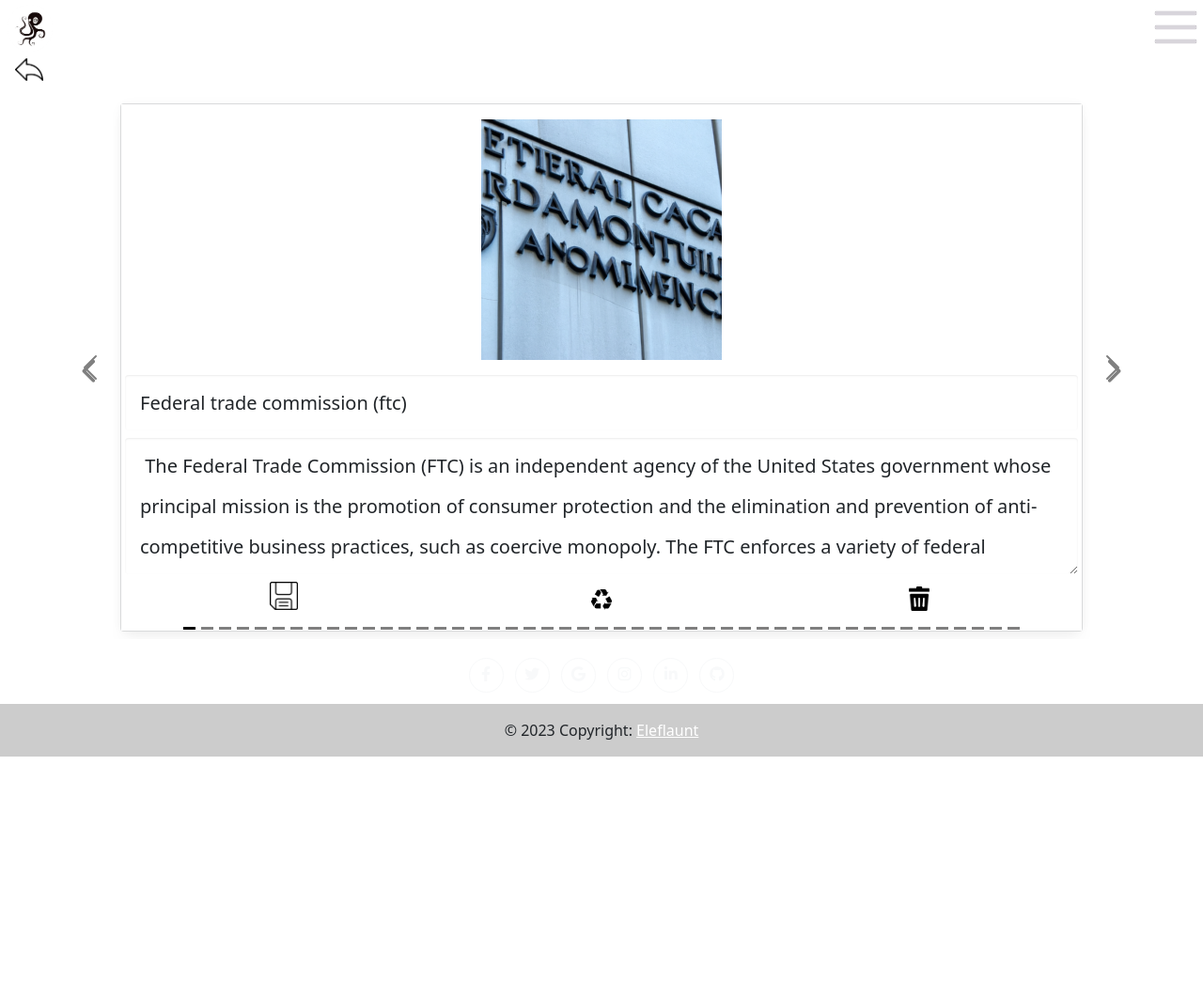
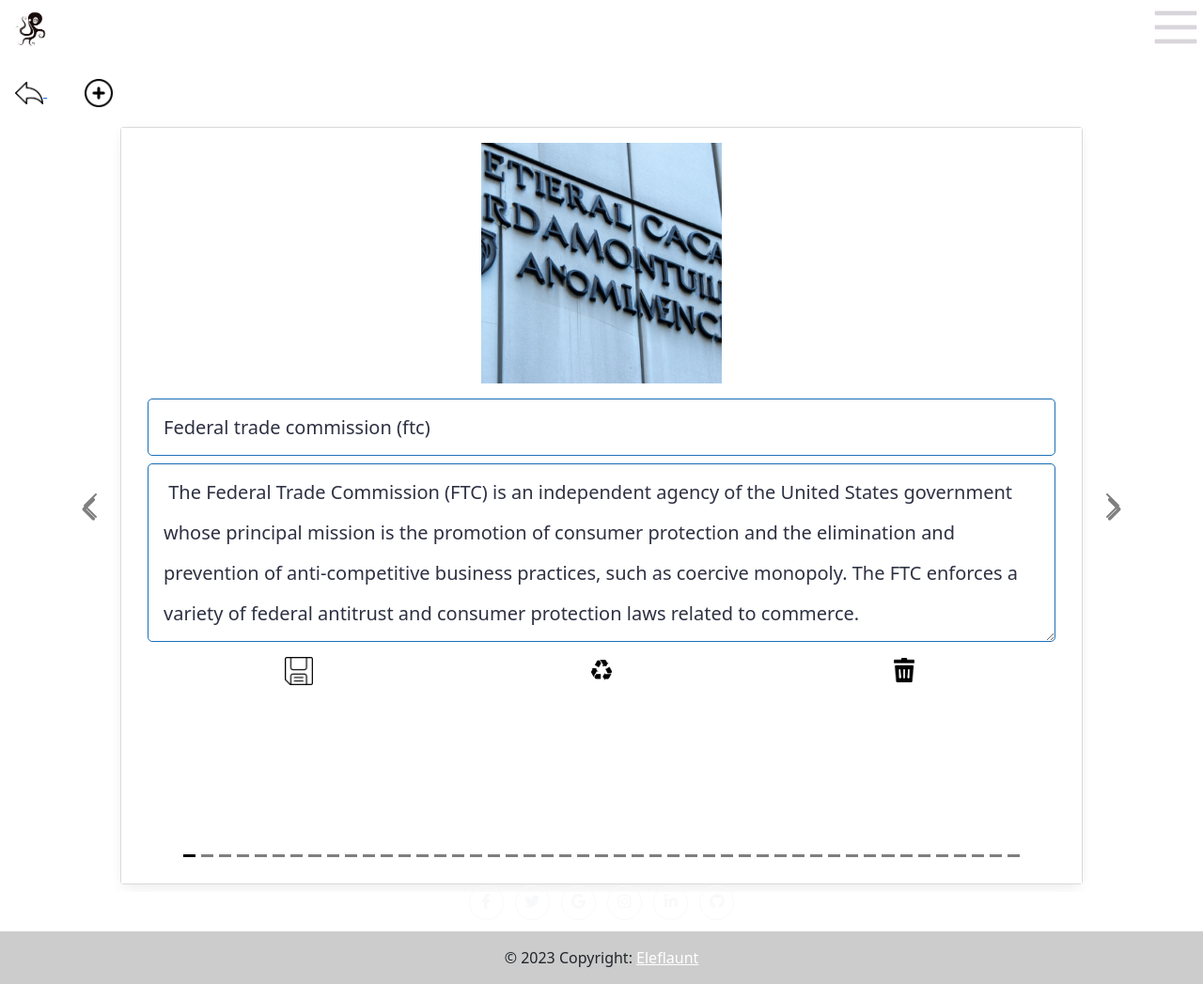
Before and after one commit to Entername1983/Cephadex, a Flask app: page /carousel/4 in a window 1280 px wide. Shown: the whole page at 94% size. Before the commit the page ends 805 px from the top, so only its background shows below. Run offline with Flask 3, Linux system fonts and the light colour scheme; a user stored in the database is signed in; some libraries are stand-ins or nearby versions.

Commit message:
working on adding cards functionality

```diff
--- a/app.py
+++ b/app.py
@@ -876,11 +876,13 @@ def carousel(deck_id):
 
     deck = Deck.query.filter_by(id=deck_id, user_id=current_user.id).first()
     cards = Card.query.filter(Card.decks.any(id=deck_id)).order_by(Card.id.desc()).all()
-    if request.method == 'POST':
-        print("entered post request")
+
+    if request.method == 'POST' and 'term' in request.form:
+        print("entered post request3")
         term = request.form['term'] ## new term for card
         content = request.form['content'] ## new content for card
         id = request.form['id'] ## id of card to be edited
+        print(id)
         card = Card.query.filter_by(id=id).first()
         if term != "":
             card.term = term
@@ -888,7 +890,46 @@ def carousel(deck_id):
             card.content = content
         db.session.commit()
 
+    if request.method == 'POST' and 'new_term' in request.form:
+        print("entered post request for adding new card")
+        term = request.form['new_term']
+        content = request.form['new_content']
+        boc_2 = request.form['new_boc_2']
+        boc_3 = request.form['new_boc_3']
+        boc_4 = request.form['new_boc_4']
+        category = request.form['new_category']
+        time_created = datetime.now()
+        entry = Card(term=term, content=content, boc_2=boc_2, boc_3=boc_3, boc_4=boc_4, category=category, time_created=time_created)
+        deck.cards.append(entry)
+        db.session.commit()
+
+
 
     return render_template("carousel.html", title="Carousel", deck=deck, cards=cards)
+
+@app.route("/add_new_card/<int:deck_id>", methods = ["GET", "POST"])
+def add_new_card(deck_id):
+    deck = Deck.query.filter_by(id=deck_id, user_id=current_user.id).first()
+    if request.method == 'POST':
+        term = request.form['term']
+        content = request.form['content']
+        boc_2 = request.form['boc_2']
+        boc_3 = request.form['boc_3']
+        boc_4 = request.form['boc_4']
+        category = request.form['category']
+        create_date = datetime.now()
+        entry = Card(term=term, content=content, boc_2=boc_2, boc_3=boc_3, boc_4=boc_4, category=category, create_date=create_date)
+        db.session().add(entry)
+        deck.cards.append(entry)
+        db.session.commit()
+    if request.method == 'POST' and "new-card" in request.form:
+        id = request.form['id']
+        card = Card.query.filter_by(id=id).first()
+        db.session.delete(card)
+        db.session.commit()
+
+    return render_template("add_new_card.html", title="Add New Card", deck=deck)
+
+
 if __name__ == "__main__":
     app.run(debug=True)
--- a/templates/carousel.html
+++ b/templates/carousel.html
@@ -2,10 +2,14 @@
 %}
 
 {% endblock %} {% block main_0 %}
-        <a href="/viewdecks" class="m-3">
-            <img src="\static\reply-arrow-outline-icon.png" alt="Return to decks" style="max-width:30px;max-height:30px;"
-               title="Return to decks">
-          </a>
+<a href="/viewdecks" class="m-3">
+    <img src="\static\reply-arrow-outline-icon.png" alt="Return to decks" style="max-width:30px;max-height:30px;"
+        title="Return to decks">
+</a>
+    <img src="\static\mathematics-sign-plus-outline-icon.png" class = "m-4" data-bs-toggle="modal" data-bs-target="#exampleModalLong" alt="Add new card" style="max-width:30px;max-height:30px;"
+        title="Add cards">
+
+
 <div id="carouselExampleDark" class="carousel carousel-dark slide" data-bs-ride="carousel" data-bs-interval="false">
 
 
@@ -14,10 +18,10 @@
         {% for card in cards %}
         {% if loop.index0 == 0 %}
         <button type="button" data-bs-target="#carouselExampleDark" data-bs-slide-to="{{loop.index0}}" class="active"
-            aria-current="true" aria-label="Card {{loop.index}}"></button>
+            aria-current="true" aria-label="Card {{loop.index0}}"></button>
         {% else %}
         <button type="button" data-bs-target="#carouselExampleDark" data-bs-slide-to="{{loop.index0}}"
-            aria-label="Card {{loop.index}}"></button>
+            aria-label="Card {{loop.index0}}"></button>
         {% endif %}
         {% endfor %}
     </div>
@@ -35,71 +39,74 @@
             {% for card in cards %}
             {% if loop.index0 == 0 %}
             <div class="carousel-item active">
-                <div class="card m-2 bg-light" style="min-height:400px">
-                    <div class="card-body">
+                <div class="card m-2 bg-light" style="min-height:500px">
+                    <div class="card-body d-flex flex-column" style="min-height:500px">
                         {% if card.img is not none %}
                         <div class="row align-items-center justify-content-center">
                             <img class="card-img-top pb-3" src="\{{card.img}}" alt="Card image cap"
                                 style="max-width: fit-content; max-height: fit-content;">
                         </div>
                         {% endif %}
-                        <form action="" method="post">
-                            <input name="id" type="hidden" id="card.id" value="{{ card.id }}"
-                                placeholder="{{ card.id }}" />
-                            <div class="row">
-                                <input name="term" class=" card-title border-0 input_0 form-control form-control-lg"
-                                    type="text" id="card.id" placeholder="{{ card.term }}" value="{{ card.term }}"  />
-                            </div>
-                            <div class="row">
-                                <textarea name="content"
-                                    class="form-control card-text border-0 input_0 form-control form-control-lg"
-                                    type="text" id="card.id" rows="3"
-                                    placeholder="{{ card.content }}"> {{ card.content }}</textarea>
-                            </div>
-                            {% if card.boc_2 is not none %}
+
+                            <form action="" method="post">
+                           <div class="container flex-grow-1 align-items-end" style="min-height:500px">
+                                <input name="id" type="hidden" id="card.id" value="{{ card.id }}"
+                                    placeholder="{{ card.id }}" />
+                                <div class="row">
+                                    <input name="term"
+                                        class=" card-title box_study input_0 form-control form-control-lg" type="text"
+                                        id="card.id" placeholder="{{ card.term }}" value="{{ card.term }}" />
+                                </div>
+                                <div class="row">
+                                    <textarea name="content"
+                                        class="form-control card-text box_study input_0 form-control form-control-lg"
+                                        type="text" id="card.id" rows="4"
+                                        placeholder="{{ card.content }}"> {{ card.content }}</textarea>
+                                </div>
+                                {% if card.boc_2 is not none %}
 
                                 <div class="row mt-1">
                                     <textarea name="content"
-                                        class="form-control card-text border-0 input_0 form-control form-control-lg"
+                                        class="form-control card-text box_study input_0 form-control form-control-lg"
                                         type="text" id="card.id" rows="1"
                                         placeholder="{{ card.boc_2 }}"> {{ card.boc_2 }}</textarea>
                                 </div>
                                 <div class="row mt-1">
                                     <textarea name="content"
-                                        class="form-control card-text border-0 input_0 form-control form-control-lg"
+                                        class="form-control card-text box_study input_0 form-control form-control-lg"
                                         type="text" id="card.id" rows="1"
                                         placeholder="{{ card.boc_3 }}"> {{ card.boc_3 }}</textarea>
                                 </div>
                                 <div class="row mt-1">
                                     <textarea name="content"
-                                        class="form-control card-text border-0 input_0 form-control form-control-lg"
+                                        class="form-control card-text box_study input_0 form-control form-control-lg"
                                         type="text" id="card.id" rows="1"
                                         placeholder="{{ card.boc_4 }}"> {{ card.boc_4 }}</textarea>
                                 </div>
                                 {% endif %}
 
 
-                            <div class="row mt-2 align-items-center justify-content-center">
-                                <div class=" text-center col-4 align-items-center justify-content-center">
-                                    <input type="image" src="\static\save-outline-icon.png"
-                                        style="max-width:30px;max-height:30px;" value="Save" />
+                                <div class="row mt-3 align-item-end align-bottom">
+                                    <div class=" text-center col-4 align-items-center justify-content-center">
+                                        <input type="image" src="\static\save-outline-icon.png"
+                                            style="max-width:30px;max-height:30px;" name="edit-card" value="Save" />
 
+                                    </div>
+                                    <div class=" col-4 text-center align-items-center justify-content-center">
+                                        <a href="/regen_def/{{deck.id}}/{{card.id}}">
+                                            <img src="\static\recycle-sign-icon.png" alt="Regenerate"
+                                                style="max-width:30px;max-height:30px;" class="px-1" title="Regenerate">
+                                        </a>
+                                    </div>
+                                    <div class=" col-4 text-center align-items-center justify-content-center">
+                                        <a href="#"
+                                            onclick="if (confirm('Are you sure you want to delete this card?')) { window.location.href = '/deletecard/{{deck.id}}/{{card.id}}'; }">
+                                            <img src="\static\delete-icon.png" alt="Delete"
+                                                style="max-width:30px;max-height:30px;" class="px-1" title="Delete">
+                                        </a>
+                                    </div>
                                 </div>
-                                <div class=" col-4 text-center align-items-center justify-content-center">
-                                    <a href="/regen_def/{{deck.id}}/{{card.id}}">
-                                        <img src="\static\recycle-sign-icon.png" alt="Regenerate"
-                                            style="max-width:30px;max-height:30px;" class="px-1" title="Regenerate">
-                                    </a>
-                                </div>
-                                <div class=" col-4 text-center align-items-center justify-content-center">
-                                    <a href="#"
-                                        onclick="if (confirm('Are you sure you want to delete this card?')) { window.location.href = '/deletecard/{{deck.id}}/{{card.id}}'; }">
-                                        <img src="\static\delete-icon.png" alt="Delete"
-                                            style="max-width:30px;max-height:30px;" class="px-1" title="Delete">
-                                    </a>
-                                </div>
-                            </div>
-
+                        </div>
                     </div>
 
 
@@ -111,7 +118,7 @@
             <div class="carousel-item">
 
                 <div class="card m-2 bg-light" style="min-height:400px">
-                    <div class="card-body">
+                    <div class="card-body ">
                         {% if card.img is not none %}
                         <div class="row align-items-center justify-content-center">
                             <img class="card-img-top pb-3" src="\{{card.img}}" alt="Card image cap"
@@ -123,39 +130,39 @@
                             <input name="id" type="hidden" id="card.id" value="{{ card.id }}"
                                 placeholder="{{ card.id }}" />
                             <div class="row">
-                                <input name="term" class="card-title border-0 input_0 form-control form-control-lg"
+                                <input name="term" class="card-title box_study input_0 form-control form-control-lg"
                                     type="text" id="card.id" placeholder="{{ card.term }}" value="{{ card.term }}" />
                             </div>
                             <div class="row">
                                 <textarea name="content"
-                                    class="form-control card-text border-0 input_0 form-control form-control-lg"
+                                    class="form-control card-text box_study input_0 form-control form-control-lg"
                                     type="text" id="card.id" rows="3"
                                     placeholder="{{ card.content }}"> {{ card.content }}</textarea>
                             </div>
                             {% if card.boc_2 is not none %}
                             <div class="row mt-1">
                                 <textarea name="content"
-                                    class="form-control card-text border-0 input_0 form-control form-control-lg"
+                                    class="form-control card-text box_study input_0 form-control form-control-lg"
                                     type="text" id="card.id" rows="1"
                                     placeholder="{{ card.boc_2 }}"> {{ card.boc_2 }}</textarea>
                             </div>
                             <div class="row mt-1">
                                 <textarea name="content"
-                                    class="form-control card-text border-0 input_0 form-control form-control-lg"
+                                    class="form-control card-text box_study input_0 form-control form-control-lg"
                                     type="text" id="card.id" rows="1"
                                     placeholder="{{ card.boc_3 }}"> {{ card.boc_3 }}</textarea>
                             </div>
                             <div class="row mt-1">
                                 <textarea name="content"
-                                    class="form-control card-text border-0 input_0 form-control form-control-lg"
+                                    class="form-control card-text box_study input_0 form-control form-control-lg"
                                     type="text" id="card.id" rows="1"
                                     placeholder="{{ card.boc_4 }}"> {{ card.boc_4 }}</textarea>
                             </div>
                             {% endif %}
-                            <div class="row mt-2 align-items-center justify-content-center">
+                            <div class="row mt-2 align-items-end justify-content-center ">
                                 <div class=" col-4 text-center align-items-center justify-content-center">
                                     <input type="image" src="\static\save-outline-icon.png"
-                                        style="max-width:30px;max-height:30px;" value="Save" />
+                                        style="max-width:30px;max-height:30px;" name="edit-card" value="Save" />
 
                                 </div>
                                 <div class=" col-4 text-center align-items-center justify-content-center">
@@ -173,12 +180,35 @@
                                 </div>
                             </div>
                     </div>
-                    </form>
+
                 </div>
 
             </div>
+
+</form>
+
+
             {% endif %}
             {% endfor %}
+
+
+
+
+
+
+
+
+
+
+
+
+
+
+
+
+
+
+
         </div>
     </div>
 
@@ -188,6 +218,62 @@
             <span class="visually-hidden">Next</span>
         </button>
     </div>
+<!--- MODAL -->
+<div class="modal fade" id="exampleModalLong" tabindex="-1" role="dialog" aria-labelledby="exampleModalLongTitle" aria-hidden="true">
+    <div class="modal-dialog" role="document">
+      <div class="modal-content">
+        <div class="modal-header">
+          <h5 class="modal-title" id="exampleModalLongTitle">Add card</h5>
+          <button type="button" class="close" data-bs-dismiss="modal" aria-label="Close">
+            <span aria-hidden="true">&times;</span>
+          </button>
+        </div>
+        <div class="modal-body">
+<form action = "" method = "post" onsubmit="event.preventDefault();">
+
+    <div class="row mt-1">
+
+    <input name = "new_term" type = "text" id = "new_term" placeholder = "Term" />
+</div>
+<div class="row mt-1">
+    <input name = "new_content" type = "text" id = "new_content" placeholder = "Content" />
+</div>
+<div class="row mt-1">
+    <input name = "new_boc_2" type = "text" id = "new_boc_2" placeholder = "Boc_2" />
+</div>
+<div class="row mt-1">
+    <input name = "new_boc_3" type = "text" id = "new_boc_3" placeholder = "Boc_3" />
+</div>
+<div class="row mt-1">
+    <input name = "new_boc_4" type = "text" id = "new_boc_4" placeholder = "Boc_4" />
+</div>
+<div class="row mt-1">
+    <select name="new_category">
+        <option value="" selected>Choose a card type</option>
+        <option value="Definitions">Definitions</option>
+        <option value="Translate">Translate</option>
+        <option value="Rhyme">Rhyme</option>
+        <option value="People">People</option>
+        <option value="Theories">Theories</option>
+        <option value="Cloze">Cloze</option>
+        <option value="MCQ">MCQ</option>
+        <option value="Comprehension">Comprehension</option>
+      </select>
+    </div>
+
+        </div>
+        <div class="modal-footer">
+          <button type="button" class="btn btn-secondary" data-bs-dismiss="modal">Close</button>
+          <input type="image" src="\static\save-outline-icon.png"
+          style="max-width:30px;max-height:30px;" name="edit-card" value="Save" />
+</form>
+        </div>
+      </div>
+    </div>
+  </div>
+
+<!-- END MODAL -->
+
 </div>
 
 
```
Also changed, not shown: database1.db, static/interesting-facts-icon.png (added), static/mathematics-sign-plus-outline-icon.png (added), static/notes-icon.png (added), static/result-right-icon.png (added), static/result-wrong-icon.png (added), static/tutor-icon.png (added), static/writing-pad-clipboard-icon.png (added), 1 other file.
